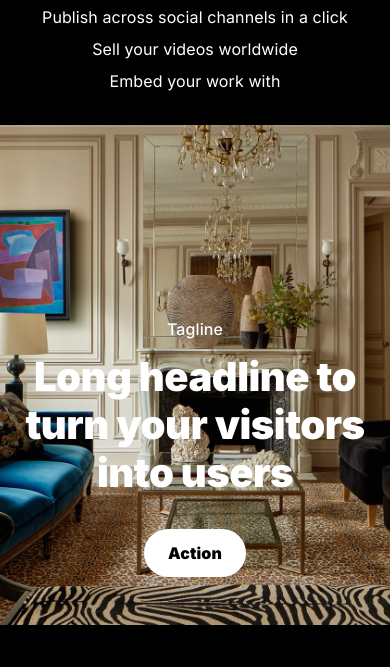
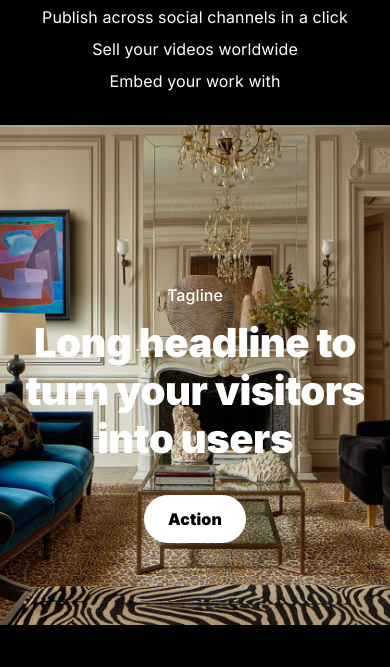
Before and after one commit to lukabakuradzee/task10, a plain HTML site: page index.html in a window 390 px wide. Shown: the part 2368-3035 px from the top of the page. Drawn offline with Linux system fonts and the light colour scheme; a web font is replaced by a local one.

Commit message:
tablet small (edited)

```diff
--- a/css/tabletsmall.css
+++ b/css/tabletsmall.css
@@ -74,6 +74,7 @@
 }
 
 .section4 {
+ padding: 158px 0;
  height: 500px;
 
 }
```
